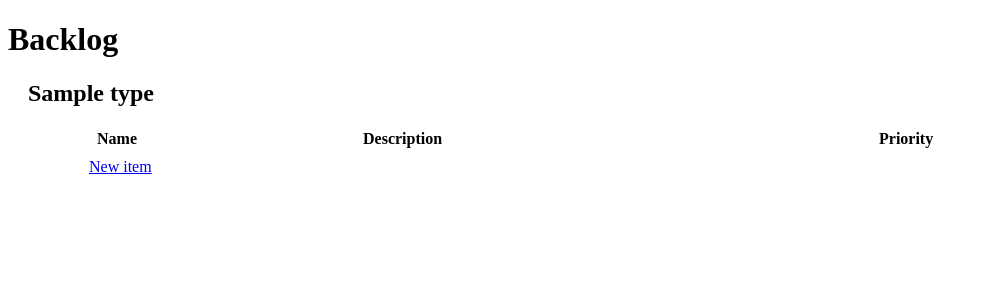
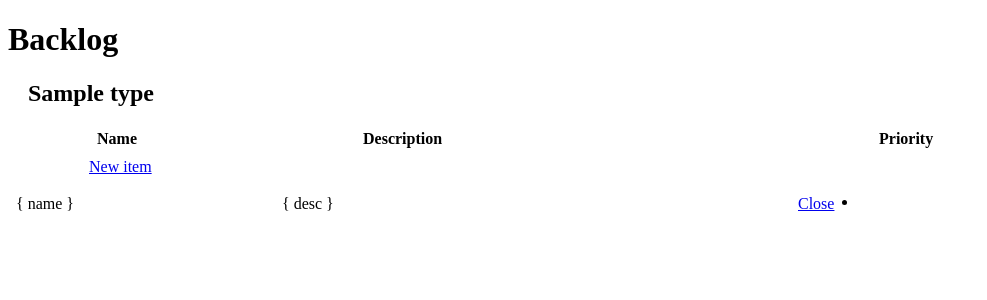
Before and after one commit to ignovak/backlog, a Python web app: template templates/index.html in a window 1280 px wide. Shown: the top 300 px of the page, without its empty margins (0-987 px from the left). Run offline with Jinja, Linux system fonts and the light colour scheme; the template is opened without the code that fills it: most values are stand-ins (such as "Sample title", 1, 10 or a date in 2020).

Commit message:
get object {id:{'name':'','desc':''}}

```diff
--- a/static/main.js
+++ b/static/main.js
@@ -43,9 +43,9 @@ $.fn.initItem = function () {
   return this
 };
 
-$('.bl-item').each(function() {
-  $(this).initItem();
-});
+// $('.bl-item').each(function() {
+//   $(this).initItem();
+// });
 
 $('.bl-new').click(function() {
   var html = " \
@@ -98,3 +98,7 @@ $('a', '.remove').click(function() {
   });
   return false
 });
+
+$.get('/', function(data) {
+  console.log(data);
+}, 'json');
--- a/templates/index.html
+++ b/templates/index.html
@@ -17,25 +17,21 @@
             <div class='bl-item-field priority'>Priority</div>
             <div class='clear'></div>
           </li>
-          {% for item in items %}
-            {% if item.type == type %}
-              <li class='bl-item'>
-                <div class='bl-item-field name'><a href='/{{ item.key.id }}'>{{ item.name }}</a></div>
-                <div class='bl-item-field desc'>{{ item.desc }}</div>
-                <div class='bl-item-field priority'>{{ item.priority }}</div>
-                <div class='bl-item-field cancel'><a href='#'>Cancel</a></div>
-                <div class='bl-item-field edit'><a href='/{{ item.key.id }}/edit'>Edit</a></div>
-                <div class='bl-item-field close'><a href='/{{ item.key.id }}/close'>Close</a></div>
-                <!-- <div class='bl-item-field remove'><a href='/admin/{{ item.key.id }}/remove'>Remove</a></div> -->
-                <div class='clear'></div>
-              </li>
-            {% endif %}
-          {% endfor %}
           <li class='bl-new'><a href='/new?type={{ type }}'>New item</a></li>
         </ul>
       </section>
     {% endfor %}
 
+    <li class='bl-item' data-id='{ id }'>
+      <div class='bl-item-field name'>{ name }</div>
+      <div class='bl-item-field desc'>{ desc }</div>
+      <div class='bl-item-field cancel'><a href='#'>Cancel</a></div>
+      <div class='bl-item-field update'><a href='#'>Edit</a></div>
+      <div class='bl-item-field close'><a href='#'>Close</a></div>
+      <!-- <div class='bl-item-field remove'><a href='/admin/{{ item.key.id }}/remove'>Remove</a></div> -->
+      <div class='clear'></div>
+    </li>
+
   <script src='static/jquery.min.js'></script>
   <script src='static/main.js'></script>
 </body>
```
Also changed, not shown: main.py (+10 -14 lines).
